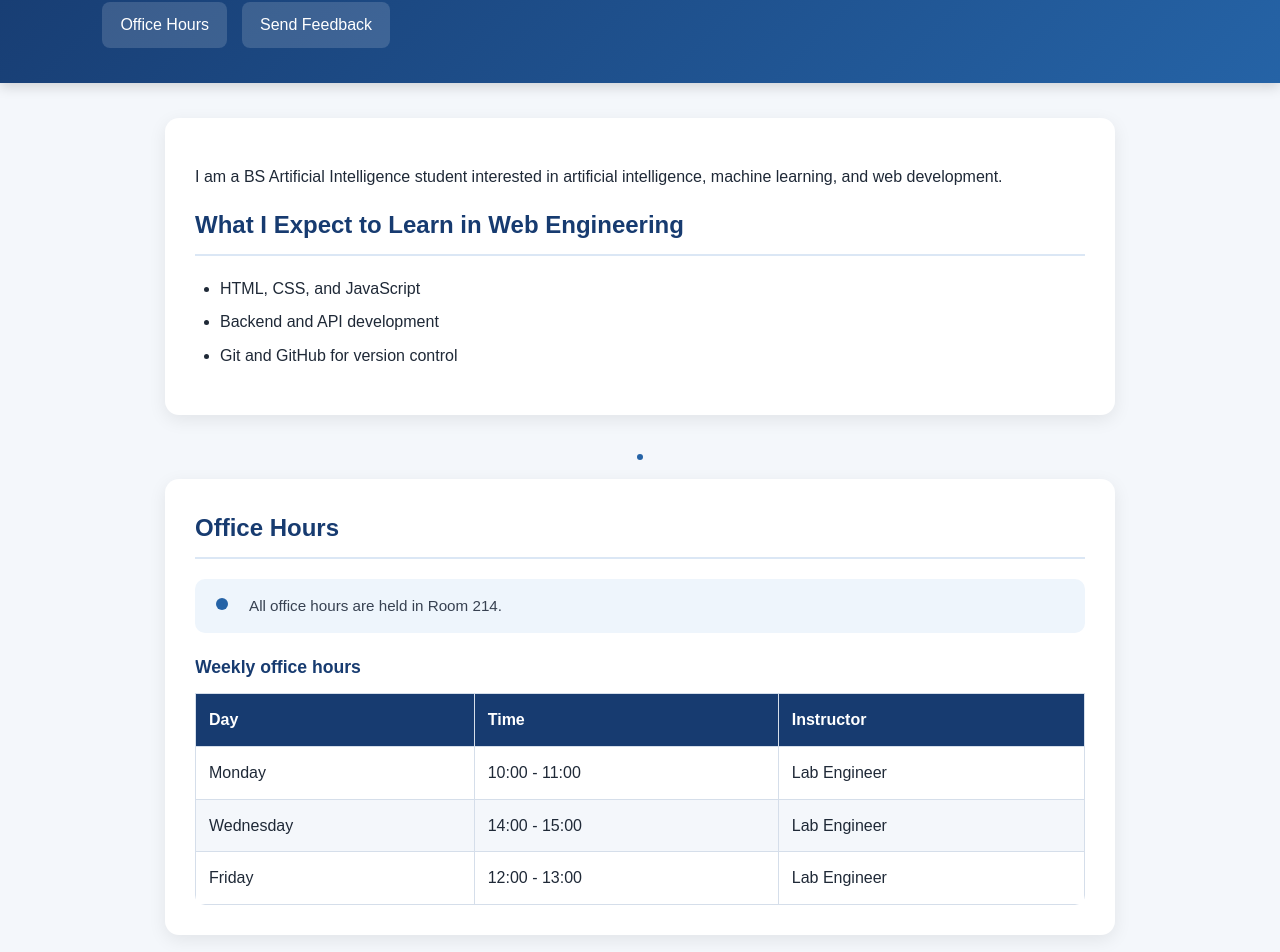
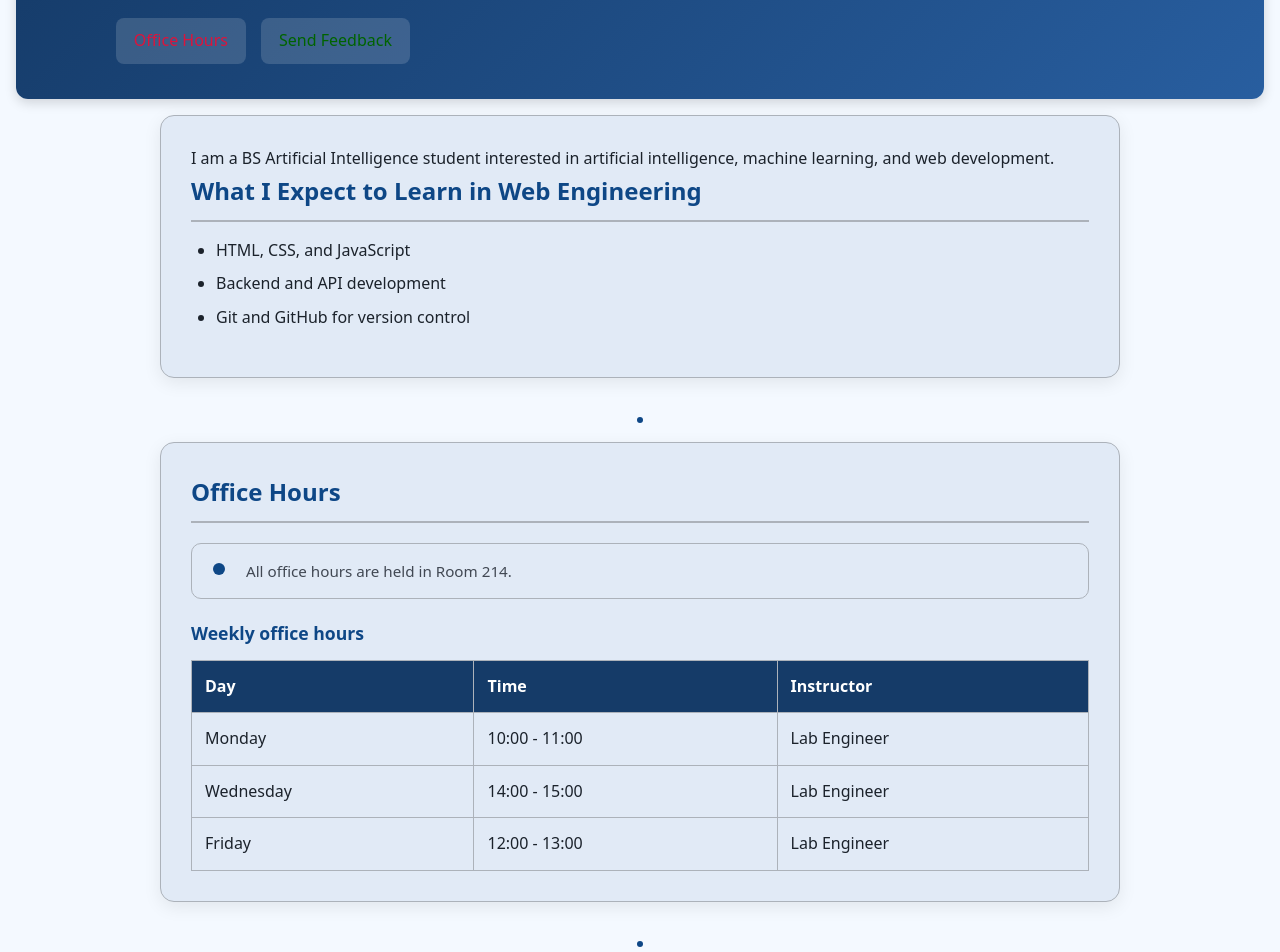
Before and after one commit to wajiha442/web-engineering-lab, a website: page public/index.html in a window 1280 px wide. Shown: the part 109-1061 px from the top of the page. Drawn offline with Linux system fonts and the light colour scheme.

Commit message:
Complete Lab 03 CSS foundations

```diff
--- a/public/index.html
+++ b/public/index.html
@@ -1,3 +1,4 @@
+
 <!DOCTYPE html>
 <html lang="en">
 <head>
@@ -17,10 +18,14 @@
         <nav>
             <ul>
                 <li>
-                    <a href="#schedule" aria-current="location">Office Hours</a>
+                    <a href="#schedule" class="nav-link" aria-current="location">
+                        Office Hours
+                    </a>
                 </li>
                 <li>
-                    <a href="#feedback">Send Feedback</a>
+                    <a href="#feedback" class="nav-link">
+                        Send Feedback
+                    </a>
                 </li>
             </ul>
         </nav>
@@ -63,7 +68,7 @@
                     <circle cx="12" cy="10" r="2"></circle>
                 </svg>
 
-                <figcaption>
+                <figcaption class="text-muted">
                     All office hours are held in Room 214.
                 </figcaption>
             </figure>
@@ -119,7 +124,10 @@
 
             <form>
 
-                <div>
+                <!-- Task 2: Margin Collapse Experiment -->
+                <div class="field-experiment">
+
+                    <p>
                         <label for="name">Name</label>
                         <input
                             type="text"
@@ -127,9 +135,9 @@
                             name="name"
                             required
                         >
-                </div>
+                    </p>
 
-                <div>
+                    <p>
                         <label for="email">Email</label>
                         <input
                             type="email"
@@ -139,9 +147,11 @@
                             aria-describedby="email-hint"
                         >
 
-                    <span id="email-hint">
+                        <span id="email-hint" class="text-muted">
                             We will only use this to reply to you.
                         </span>
+                    </p>
+
                 </div>
 
                 <fieldset>
--- a/public/styles.css
+++ b/public/styles.css
@@ -1,5 +1,85 @@
- * {
+
+/* LAB 03: The Cascade, Specificity and Modern CSS Foundations */
+
+@layer reset, base, components, utilities;
+
+
+/* =========================
+   TASK 1: BOX MODEL RESET
+   ========================= */
+
+@layer reset {
+    *,
+    *::before,
+    *::after {
         box-sizing: border-box;
+    }
+
+    body,
+    h1,
+    h2,
+    p,
+    figure {
+        margin: 0;
+    }
+}
+
+
+/* =========================
+   TASK 5, 6, 9, 10: BASE
+   Design tokens, typography,
+   modern colours and themes
+   ========================= */
+
+@layer base {
+    :root {
+        color-scheme: light dark;
+
+        --space: 1rem;
+
+        --color-bg: light-dark(
+            oklch(98% 0.01 255),
+            oklch(20% 0.02 255)
+        );
+
+        --color-text: light-dark(
+            oklch(25% 0.02 255),
+            oklch(94% 0.01 255)
+        );
+
+        --color-accent: light-dark(
+            oklch(40% 0.12 255),
+            oklch(75% 0.12 255)
+        );
+
+        --color-header-start: light-dark(
+            oklch(35% 0.09 255),
+            oklch(28% 0.06 255)
+        );
+
+        --color-header-end: light-dark(
+            oklch(48% 0.12 255),
+            oklch(38% 0.09 255)
+        );
+
+        --color-surface: color-mix(
+            in oklch,
+            var(--color-bg) 92%,
+            var(--color-accent)
+        );
+
+        --color-border: color-mix(
+            in oklch,
+            var(--color-text) 30%,
+            var(--color-bg)
+        );
+
+        --color-muted: light-dark(
+            oklch(40% 0.02 255),
+            oklch(80% 0.02 255)
+        );
+
+        --color-link-bg: oklch(98% 0.01 255);
     }
 
     html {
@@ -7,27 +87,53 @@ html {
     }
 
     body {
-    font-family: Arial, sans-serif;
+        font-family: system-ui, sans-serif;
         line-height: 1.6;
-    margin: 0;
-    background: #f4f7fb;
-    color: #1f2937;
+        color: var(--color-text);
+        background: var(--color-bg);
+        padding: var(--space);
     }
 
+    main {
+        max-inline-size: 60rem;
+        margin-inline: auto;
+        padding-block: 1rem;
+    }
+
+    input,
+    textarea,
+    button {
+        font: inherit;
+    }
+}
+
+
+/* =========================
+   TASK 3, 4, 7, 8, 10
+   COMPONENTS AND CASCADE
+   ========================= */
+
+@layer components {
     header {
-    background: linear-gradient(135deg, #173b70, #2563a6);
+        background: linear-gradient(
+            135deg,
+            var(--color-header-start),
+            var(--color-header-end)
+        );
         color: white;
         padding: 35px 8%;
+        border-radius: 12px;
         box-shadow: 0 4px 12px rgba(0, 0, 0, 0.15);
     }
 
     header h1 {
-    margin: 0 0 20px;
+        margin-block-end: 20px;
         font-size: 2.2rem;
     }
 
     nav ul {
         display: flex;
+        flex-wrap: wrap;
         gap: 15px;
         list-style: none;
         padding: 0;
@@ -49,95 +155,92 @@ nav a:hover {
         transform: translateY(-2px);
     }
 
-main {
-    max-width: 1000px;
-    margin: 35px auto;
-    padding: 0 25px;
-}
-
     section {
-    background: white;
-    margin-bottom: 30px;
+        background: var(--color-surface);
+        margin-block-end: 30px;
         padding: 30px;
+        border: 1px solid var(--color-border);
         border-radius: 14px;
         box-shadow: 0 5px 18px rgba(0, 0, 0, 0.08);
     }
 
     section h2 {
-    color: #173b70;
-    margin-top: 0;
-    border-bottom: 2px solid #dbe7f5;
-    padding-bottom: 10px;
+        color: var(--color-accent);
+        margin-block-start: 0;
+        margin-block-end: 1rem;
+        border-block-end: 2px solid var(--color-border);
+        padding-block-end: 10px;
     }
 
     #intro ul {
-    padding-left: 25px;
+        padding-inline-start: 25px;
     }
 
     #intro li {
-    margin: 8px 0;
+        margin-block: 8px;
     }
 
     main > svg {
         display: block;
         margin: 10px auto;
-    fill: #2563a6;
+    }
+
+    svg {
+        color: var(--color-accent);
+        fill: currentColor;
     }
 
     figure {
         display: flex;
         align-items: center;
         gap: 15px;
-    background: #eef5fc;
+        background: var(--color-surface);
         padding: 15px;
+        border: 1px solid var(--color-border);
         border-radius: 10px;
-    margin: 20px 0;
+        margin-block: 20px;
     }
 
     figure svg {
         flex-shrink: 0;
-    fill: #2563a6;
     }
 
     figcaption {
-    color: #374151;
         font-size: 0.95rem;
     }
 
     table {
         width: 100%;
         border-collapse: collapse;
-    overflow: hidden;
-    border-radius: 10px;
-    margin-top: 20px;
+        margin-block-start: 20px;
     }
 
     caption {
-    text-align: left;
+        text-align: start;
         font-size: 1.1rem;
         font-weight: bold;
-    margin-bottom: 12px;
-    color: #173b70;
+        margin-block-end: 12px;
+        color: var(--color-accent);
     }
 
     th,
     td {
-    border: 1px solid #d5deea;
+        border: 1px solid var(--color-border);
         padding: 13px;
-    text-align: left;
+        text-align: start;
     }
 
     th {
-    background: #173b70;
+        background: var(--color-header-start);
         color: white;
     }
 
     tbody tr:nth-child(even) {
-    background: #f4f7fb;
+        background: var(--color-surface);
     }
 
     tbody tr:hover {
-    background: #eaf2fb;
+        background: var(--color-border);
     }
 
     form {
@@ -146,16 +249,21 @@ form {
         gap: 18px;
     }
 
+    /* TASK 2: Margin collapse experiment */
+    form p {
+        margin-block: 0.5rem 1rem;
+    }
+
+    .field-experiment p {
+        display: flex;
+        flex-direction: column;
+        gap: 0.35rem;
+    }
+
     label {
         display: block;
-    margin-bottom: 7px;
+        margin-block-end: 7px;
         font-weight: bold;
-}
-
-input,
-textarea,
-button {
-    font: inherit;
     }
 
     input[type="text"],
@@ -164,9 +272,10 @@ textarea {
         width: 100%;
         max-width: 600px;
         padding: 11px 13px;
-    border: 1px solid #b8c5d6;
+        border: 1px solid var(--color-border);
         border-radius: 8px;
-    background: white;
+        color: var(--color-text);
+        background: var(--color-bg);
     }
 
     textarea {
@@ -175,11 +284,11 @@ textarea {
 
     input[type="radio"] {
         width: auto;
-    margin-right: 8px;
+        margin-inline-end: 8px;
     }
 
     fieldset {
-    border: 1px solid #c8d5e5;
+        border: 1px solid var(--color-border);
         border-radius: 10px;
         padding: 18px;
         max-width: 600px;
@@ -187,8 +296,8 @@ fieldset {
 
     legend {
         font-weight: bold;
-    color: #173b70;
-    padding: 0 8px;
+        color: var(--color-accent);
+        padding-inline: 8px;
     }
 
     fieldset label {
@@ -197,31 +306,36 @@ fieldset label {
 
     #email-hint {
         display: block;
-    margin-top: 5px;
-    color: #5b6470;
+        margin-block-start: 5px;
         font-size: 0.9rem;
     }
 
     button {
         width: fit-content;
+        max-width: 100%;
         padding: 11px 24px;
-    border: none;
+        border: 1px solid var(--color-border);
         border-radius: 8px;
-    background: #173b70;
-    color: white;
+        background: var(--color-accent);
+        color: var(--color-bg);
         cursor: pointer;
         font-weight: bold;
+        transition: background 0.2s;
     }
 
     button:hover {
-    background: #2563a6;
+        background: color-mix(
+            in oklch,
+            var(--color-accent),
+            black 15%
+        );
     }
 
     a:focus-visible,
     button:focus-visible,
     input:focus-visible,
     textarea:focus-visible {
-    outline: 3px solid #f59e0b;
+        outline: 3px solid oklch(75% 0.15 75);
         outline-offset: 3px;
     }
 
@@ -231,9 +345,9 @@ textarea:focus-visible {
         top: -60px;
         z-index: 1000;
         padding: 10px 16px;
-    background: white;
-    color: #173b70;
-    border: 2px solid #173b70;
+        background: var(--color-bg);
+        color: var(--color-accent);
+        border: 2px solid var(--color-accent);
         border-radius: 6px;
         text-decoration: none;
         font-weight: bold;
@@ -244,16 +358,49 @@ textarea:focus-visible {
     }
 
     footer {
-    background: #173b70;
+        background: var(--color-header-start);
         color: white;
         text-align: center;
         padding: 25px;
-    margin-top: 40px;
+        margin-block-start: 40px;
+        border-radius: 10px;
     }
 
     footer address {
         font-style: normal;
     }
+
+    /* TASK 3: Specificity experiment */
+    :where(nav ul li) a {
+        color: purple;
+    }
+
+    .nav-link {
+        color: darkgreen;
+    }
+
+    a[aria-current="location"] {
+        color: crimson;
+    }
+
+
+}
+
+
+/* =========================
+   TASK 9: UTILITY CLASSES
+   ========================= */
+
+@layer utilities {
+    .text-muted {
+        color: var(--color-muted);
+    }
+}
+
+
+/* =========================
+   RESPONSIVE DESIGN
+   ========================= */
 
 @media (max-width: 650px) {
     header {
@@ -273,7 +420,7 @@ footer address {
     }
 
     main {
-        padding: 0 15px;
+        padding-inline: 5px;
     }
 
     section {
@@ -283,4 +430,9 @@ footer address {
     table {
         font-size: 0.9rem;
     }
+
+    th,
+    td {
+        padding: 8px;
     }
+}
```
Lines whose indentation alone changed are shown as unchanged.
